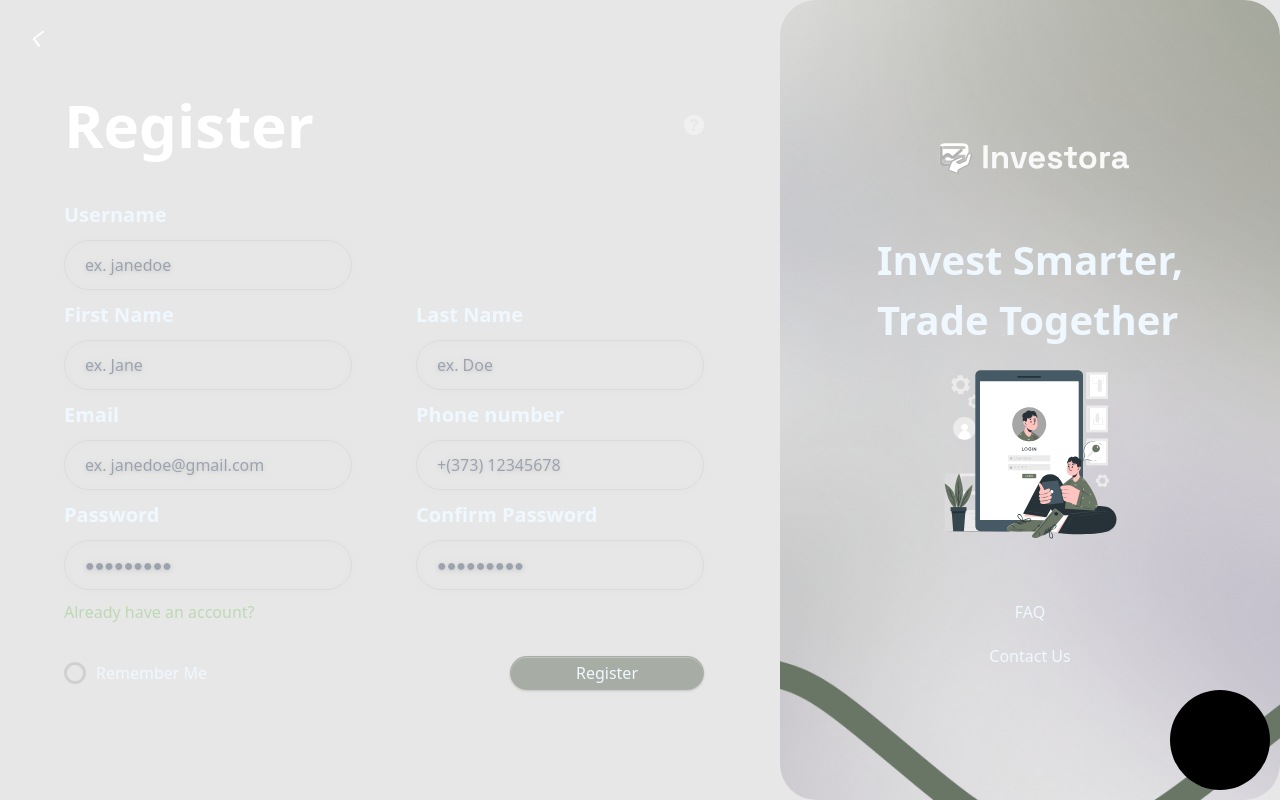
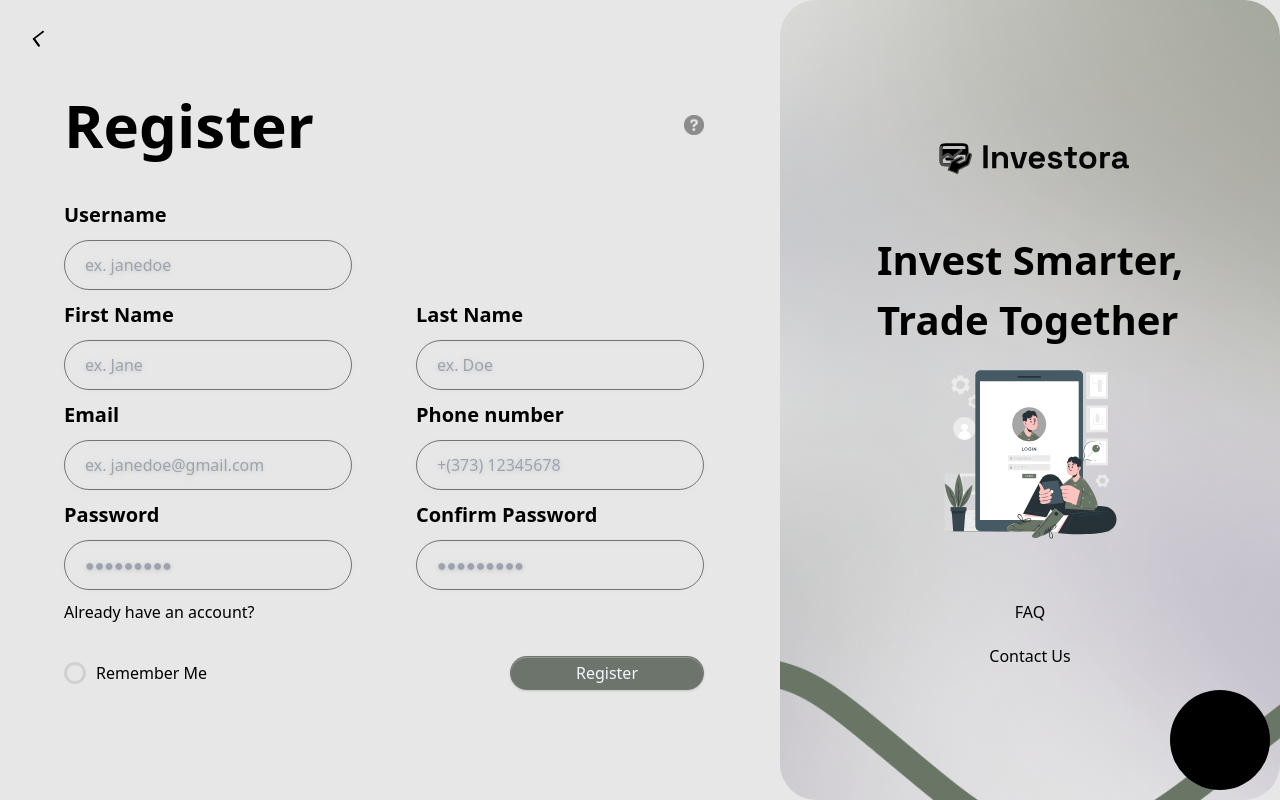
Before and after one commit to MaxRoenco/pbl-finance, a React (Vite) app in the folder Frontend/: page /register in a window 1280 px wide. Built offline with nearby package versions, Linux system fonts and the light colour scheme.

Commit message:
added light mode for register page

```diff
--- a/Frontend/src/components/Login/Login.jsx
+++ b/Frontend/src/components/Login/Login.jsx
@@ -6,11 +6,10 @@
 import { authContext } from '../../hooks/Context';
 
 const Login = () => {
-    const { isRegistered, setIsRegistered, loadData } = useContext(authContext);
+    const { isRegistered, setIsRegistered, loadData, lightMode, setLightMode } = useContext(authContext);
     const [info, setInfo] = useState({ username: '', password: '' });
     const [redirect, setRedirect] = useState(false);
     const [validationError, setValidationError] = useState('');
-    let {lightMode, setLightMode} = useContext(authContext);
 
     const handleLogIn = () => {
         let user = {
--- a/Frontend/src/components/Register/Register.jsx
+++ b/Frontend/src/components/Register/Register.jsx
@@ -11,6 +11,8 @@
         isRegistered,
         setIsRegistered,
         loadData,
+        lightMode,
+        setLightMode
     } = useContext(authContext);
     const [newUser, setNewUser] = useState({ username: '', firstName: '', lastName: '', email: '', phoneNumber: '', password: '', passwordRepeat: '' });
     const [isGood, setIsGood] = useState(false);
@@ -117,11 +119,11 @@
         <>
             <div className={styles.container}>
                 <Link to='/' className={styles.arrowContainer}>
-                    <img className={styles.arrow} src="arrow.svg" alt="" />
+                    <img className={styles.arrow+(lightMode?" invert":"")} src="arrow.svg" alt="" />
                 </Link>
                 <div className={styles.loginContainer}>
-                    <h1>Register<img data-tooltip-id="my-tooltip-1" src="/question_icon.png" alt="" /></h1>
-                    <div className={styles.account}>
+                    <h1 className={styles.h1_dark+(lightMode?" text-black":"")}>Register<img className={lightMode?"invert":""} data-tooltip-id="my-tooltip-1" src="/question_icon.png" alt="" /></h1>
+                    <div className={styles.account+(lightMode?" "+styles.account_light:"")}>
                         <div className={styles.first}>
                             <label>Username</label>
                             <input
@@ -194,7 +196,7 @@
                         </div>
                     </div>
                     {validationError && <p style={{ color: 'red' }}>{validationError}</p>}
-                    <Link to='/login'><p>Already have an account?</p></Link>
+                    <Link to='/login'><p className={styles.forgot +(lightMode? " text-black": "")}>Already have an account?</p></Link>
                     <div className={styles.actions}>
                         <div className={styles.remember}>
                             <input
@@ -202,18 +204,18 @@
                                 checked={rememberMe}
                                 onChange={(e) => setRememberMe(e.target.checked)}
                             />
-                            <label htmlFor="remember">Remember Me</label>
+                            <label className={styles.remember_label +(lightMode? " text-black": "")} htmlFor="remember">Remember Me</label>
                         </div>
-                        <button className={styles.logIn} onClick={handleRegister}>Register</button>
+                        <button className={styles.logIn +(lightMode? " "+styles.logIn_light: "")} onClick={handleRegister}>Register</button>
                     </div>
                 </div>
                 <div className={styles.banner}>
-                    <img className={styles.logo} src="/logo.svg" alt="" />
-                    <h1>Invest Smarter,<br />Trade Together</h1>
+                    <img className={styles.logo + (lightMode?" invert":"")} src="/logo.svg" alt="" />
+                    <h1 className={styles.banner_h1 + (lightMode?" text-black":"")}>Invest Smarter,<br/>Trade Together</h1>
                     <img className={styles.illustration} src="/login_img.svg" alt="" />
                     <div className={styles.navigation}>
-                        <Link to='/faq' className={styles.linkItem}>FAQ</Link>
-                        <Link to='/contact-us' className={styles.linkItem}>Contact Us</Link>
+                        <Link to='/faq' className={styles.linkItem + (lightMode?" text-black":"")}>FAQ</Link>
+                        <Link to='/contact-us' className={styles.linkItem + (lightMode?" text-black":"")}>Contact Us</Link>
                     </div>
                 </div>
             </div>
--- a/Frontend/src/components/Register/Register.module.css
+++ b/Frontend/src/components/Register/Register.module.css
@@ -59,7 +59,7 @@
     width: 50%;
 }
 
-.loginContainer>h1 {
+.h1_dark {
     font-weight: 700;
     font-size: 60px;
     color: white;
@@ -96,6 +96,14 @@
     font-size: 20px;
 }
 
+.account_light>div>input {
+    border: 1px solid rgba(0, 0, 0, 0.5);
+}
+
+.account_light>div>label {
+    color: black;
+}
+
 
 .account>div {
     width: 45%;
@@ -111,7 +119,7 @@
     background-color: green;
 }
 
-.loginContainer p {
+.forgot {
     color: #BDD8B5;
 }
 
@@ -126,9 +134,10 @@
     align-items: center;
 }
 
-.remember>label {
+.remember_label {
     font-size: 16px;
 }
+
 
 .remember>input {
     -webkit-appearance: none;
@@ -158,7 +167,9 @@
     box-shadow: 0px 1px 2px rgba(0, 0, 0, 0.06), 0px 1px 3px rgba(0, 0, 0, 0.1), inset 0px 1px 0px rgba(255, 255, 255, 0.25);
     border-radius: 60px;
 }
-
+.logIn_light {
+    background: rgba(28, 41, 26, 0.599);
+}
 .logIn:hover {
     filter: brightness(2);
 }
```
